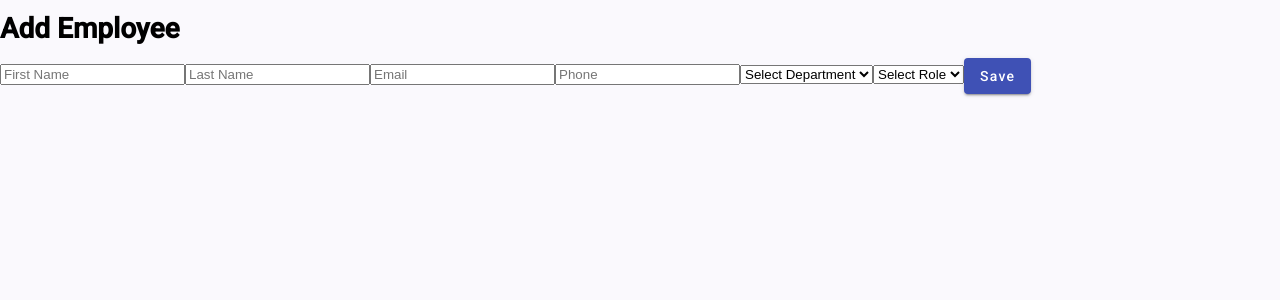
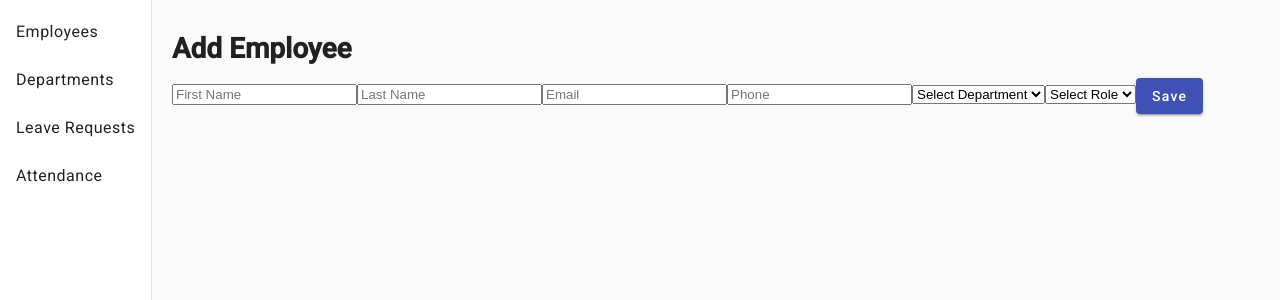
Before and after one commit to SamanS-96/emp-attendance-mgt-frontend, an Angular app: page /employee-add in a window 1280 px wide. Shown: the top 300 px of the page. Built offline with nearby package versions, Linux system fonts and the light colour scheme; no server answers.

Commit message:
page navigations implements with ng matetrials

```diff
--- a/src/app/app.css
+++ b/src/app/app.css
@@ -0,0 +1,7 @@
+.container {
+  height: 100vh;
+}
+
+.content {
+  padding: 20px;
+}
--- a/src/app/app.html
+++ b/src/app/app.html
@@ -1 +1,20 @@
-<router-outlet></router-outlet>
+
+<mat-sidenav-container style="height: 100vh;">
+
+
+  <mat-sidenav mode="side" opened>
+    <mat-nav-list>
+      <a mat-list-item routerLink="/employee">Employees</a>
+      <a mat-list-item routerLink="/department">Departments</a>
+      <a mat-list-item routerLink="/leave-request">Leave Requests</a>
+      <a mat-list-item routerLink="/attendanc">Attendance</a>
+    </mat-nav-list>
+  </mat-sidenav>
+
+  <mat-sidenav-content>
+    <div style="padding:20px">
+      <router-outlet></router-outlet>
+    </div>
+  </mat-sidenav-content>
+
+</mat-sidenav-container>
--- a/src/app/app.routes.ts
+++ b/src/app/app.routes.ts
@@ -5,6 +5,12 @@ import { Department } from './pages/department/department';
 import { DepartmentAdd } from './pages/department-add/department-add';
 
 export const routes: Routes = [
+  {
+    path: '',
+    redirectTo: 'employee',
+    pathMatch: 'full'
+  },
+
   {
     path: 'employee',
     component: Employee
--- a/src/app/pages/department/department.html
+++ b/src/app/pages/department/department.html
@@ -1,6 +1,6 @@
 <h1>Departments</h1>
 
-<button mat-raised-button color="primary" (click)="addDepartment()">Add Departments</button>
+<button mat-raised-button color="primary" (click)="addDepartment()">Add Department</button>
 
 <table mat-table [dataSource]="departments">
 
--- a/src/app/pages/employee-add/employee-add.ts
+++ b/src/app/pages/employee-add/employee-add.ts
@@ -110,7 +110,7 @@ export class EmployeeAdd {
 
   loadDepartments() {
     this.employeeService
-      .getDepartments()
+      .getDepartmentNames()
       .subscribe({
         next: (data) => {
           this.departments = data;
--- a/src/app/services/employee.ts
+++ b/src/app/services/employee.ts
@@ -34,8 +34,8 @@ export class EmployeeService {
         return this.http.get<string[]>('http://localhost:8080/employees/roles');
     }
 
-    getDepartments() {
-        return this.http.get<string[]>('http://localhost:8080/employees/departments');
+    getDepartmentNames() {
+        return this.http.get<string[]>('http://localhost:8080/departments/get-names');
     }
 
 
```
Also changed, not shown: src/app/app.ts (+9 -2 lines).
